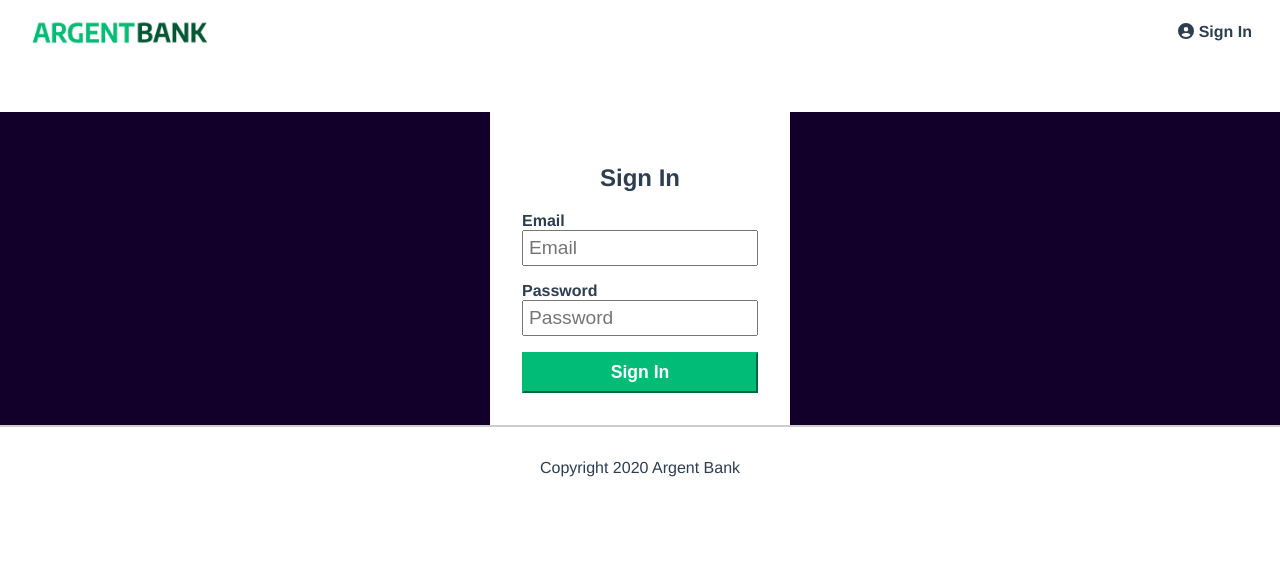
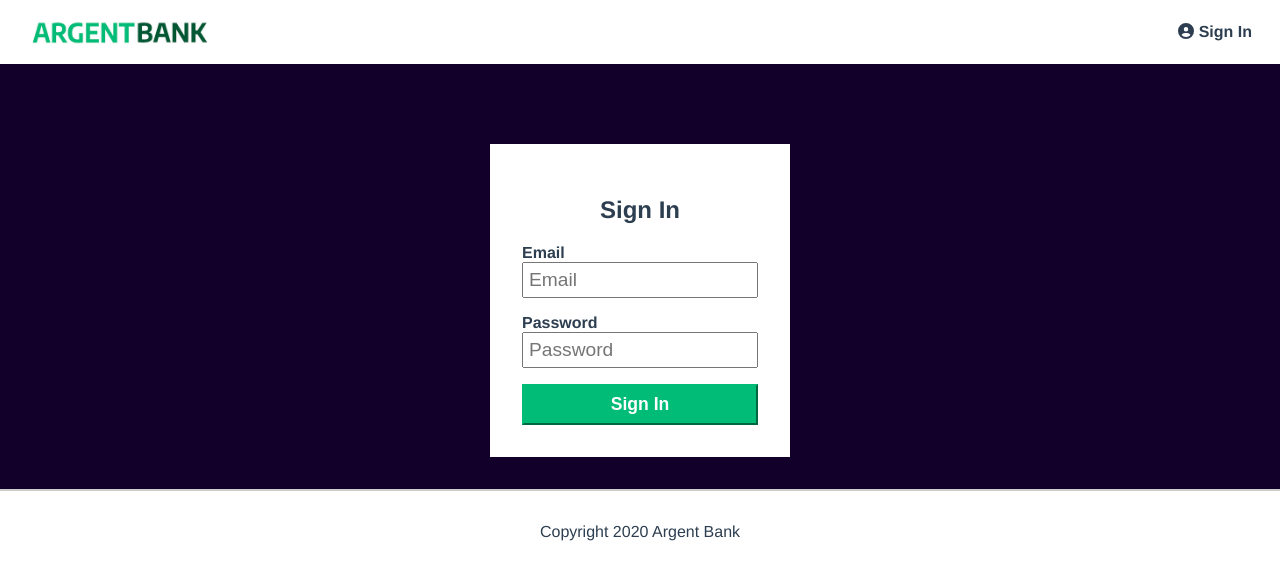
Before and after one commit to IbtissamBBK/ArgentBankNew, a React (Vite) app in the folder frontend/: page /signin in a window 1280 px wide. Shown: the top 580 px of the page. Built offline with nearby package versions, Linux system fonts and the light colour scheme.

Commit message:
update css
add padding for bg-dark

```diff
--- a/frontend/src/styles/main.css
+++ b/frontend/src/styles/main.css
@@ -19,6 +19,8 @@ html {
 
   .bg-dark {
     background-color: #12002b;
+    padding-bottom: 2rem;
+    padding-top: 2rem;
   }
 
   .sr-only {
```
